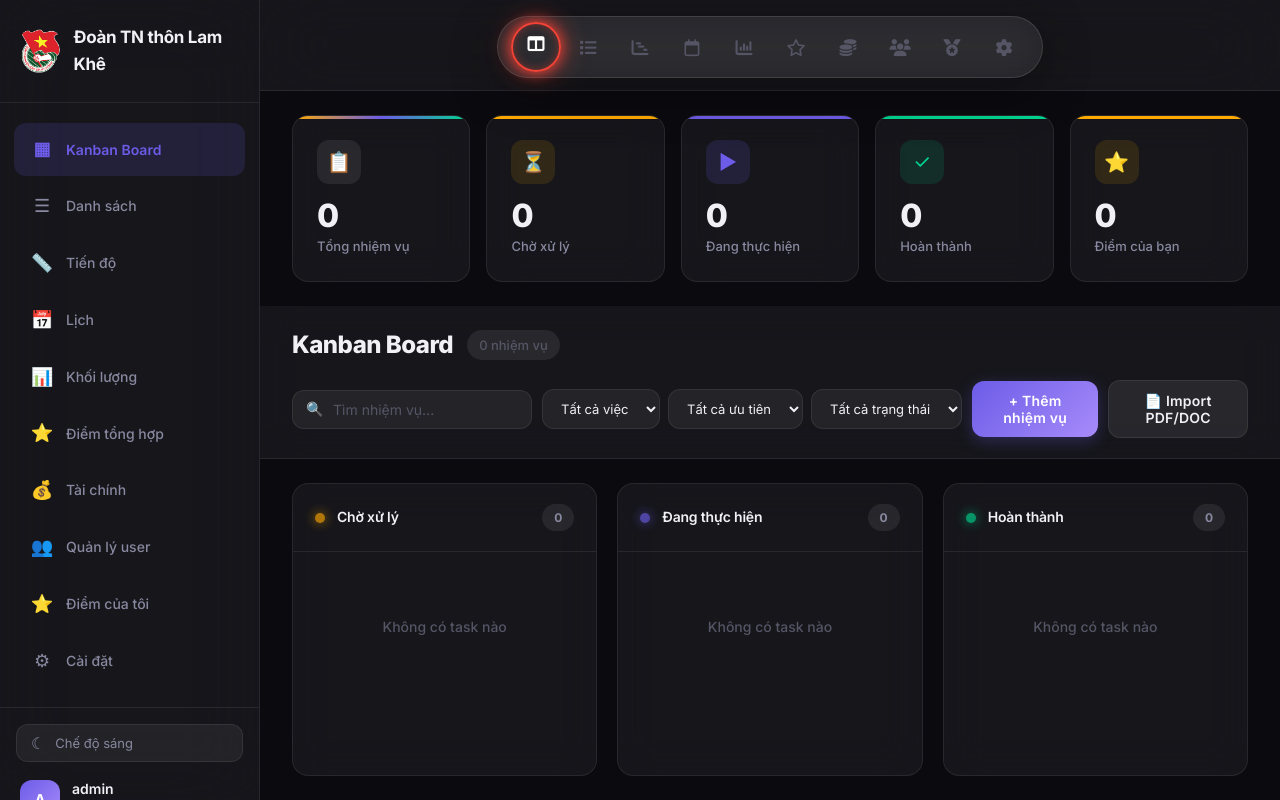
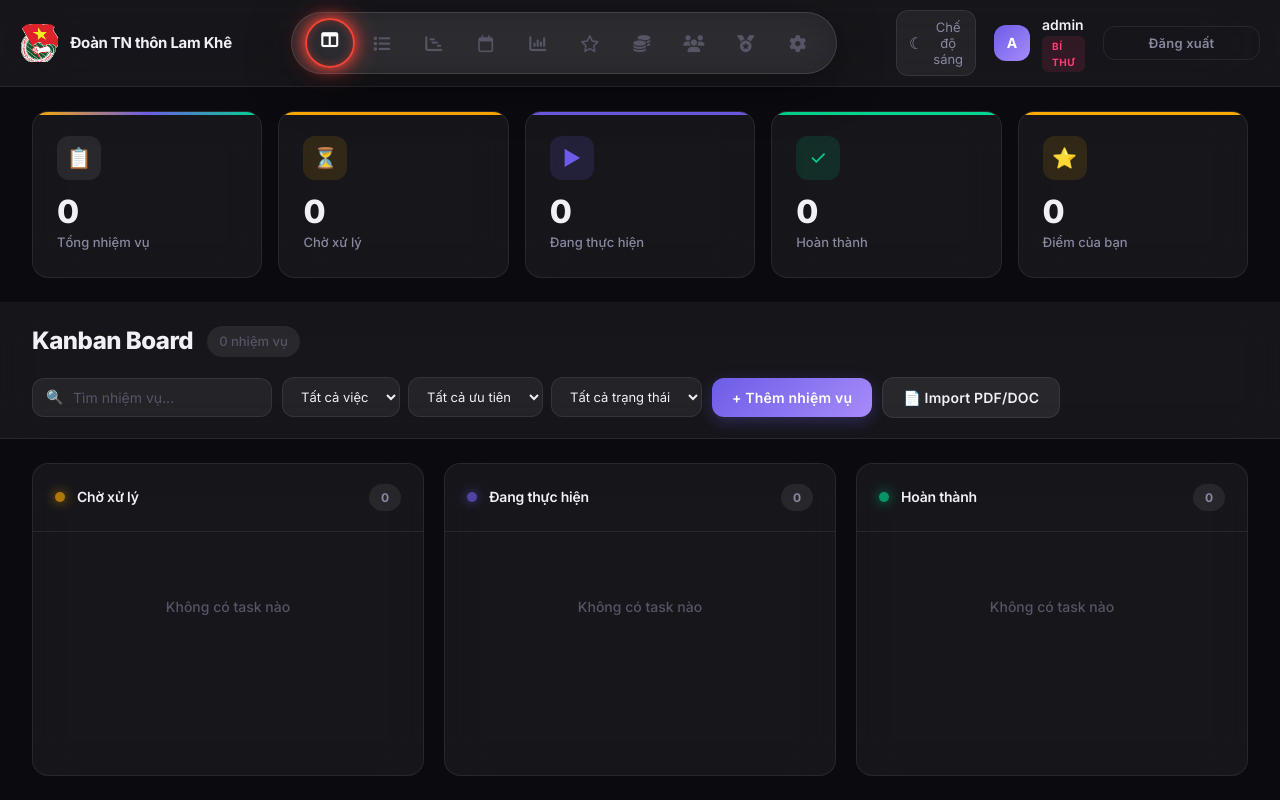
Before and after one commit to hidenononion/task-manager, a Flask app: page /dashboard in a window 1280 px wide. Run offline with Flask 3, Linux system fonts and the light colour scheme; the visitor is signed in with stand-in values (Sample User, id 1); data comes from the database, SQL or seed files in the repository; data that the repository does not hold is empty; some libraries are stand-ins or nearby versions.

Commit message:
Bo sidebar, chuyen toan bo vao glow top nav

```diff
--- a/static/css/style.css
+++ b/static/css/style.css
@@ -193,7 +193,8 @@ a:hover {
     border-radius: inherit;
 }
 
-.sidebar-header .logo-doan img {
+/* ===== GLOW NAV BRAND (logo in top bar) ===== */
+.glow-brand .logo-doan img {
     width: 44px;
     height: 44px;
 }
@@ -552,87 +553,11 @@ a:hover {
     background: var(--bg-primary);
 }
 
-/* ===== SIDEBAR ===== */
-.sidebar {
-    width: var(--sidebar-width);
-    background: var(--bg-glass);
-    backdrop-filter: blur(40px);
-    -webkit-backdrop-filter: blur(40px);
-    border-right: 1px solid var(--border);
-    display: flex;
-    flex-direction: column;
-    position: fixed;
-    top: 0;
-    left: 0;
-    bottom: 0;
-    z-index: 10;
-}
-
-.sidebar-header {
-    padding: 24px 20px;
-    display: flex;
-    align-items: center;
-    gap: 14px;
-    border-bottom: 1px solid var(--border);
-}
-
-.sidebar-header .logo {
-    width: 44px;
-    height: 44px;
-    font-size: 18px;
-    margin-bottom: 0;
-    border-radius: 12px;
-}
-
+/* ===== TOP BAR PARTS ===== */
 .app-name {
     font-weight: 700;
     font-size: 17px;
     letter-spacing: -0.3px;
-}
-
-.sidebar-nav {
-    flex: 1;
-    padding: 20px 14px;
-    display: flex;
-    flex-direction: column;
-    gap: 4px;
-}
-
-.nav-item {
-    display: flex;
-    align-items: center;
-    gap: 12px;
-    padding: 12px 16px;
-    border-radius: var(--radius);
-    color: var(--text-secondary);
-    text-decoration: none;
-    font-size: 14px;
-    font-weight: 500;
-    transition: var(--transition);
-}
-
-.nav-item:hover {
-    background: var(--bg-hover);
-    color: var(--text-primary);
-    text-decoration: none;
-}
-
-.nav-item.active {
-    background: var(--accent-light);
-    color: var(--accent);
-    font-weight: 600;
-}
-
-.nav-icon {
-    font-size: 18px;
-    width: 24px;
-    text-align: center;
-    flex-shrink: 0;
-}
-
-.sidebar-footer {
-    padding: 16px;
-    border-top: 1px solid var(--border);
 }
 
 .user-info {
@@ -725,12 +650,63 @@ a:hover {
     top: 0;
     z-index: 9;
     display: flex;
-    justify-content: center;
-    padding: 16px 16px 12px;
+    align-items: center;
+    justify-content: space-between;
+    gap: 16px;
+    padding: 10px 20px;
     background: var(--bg-glass);
     backdrop-filter: blur(40px);
     -webkit-backdrop-filter: blur(40px);
     border-bottom: 1px solid var(--border);
+}
+
+.glow-brand {
+    display: flex;
+    align-items: center;
+    gap: 12px;
+    flex-shrink: 0;
+}
+
+.glow-brand .logo {
+    width: 38px;
+    height: 38px;
+    margin-bottom: 0;
+    font-size: 15px;
+    border-radius: 10px;
+}
+
+.glow-brand .app-name {
+    font-size: 15px;
+    white-space: nowrap;
+}
+
+.glow-actions {
+    display: flex;
+    align-items: center;
+    gap: 14px;
+    flex-shrink: 0;
+}
+
+.glow-actions .theme-toggle {
+    width: auto;
+    margin-bottom: 0;
+    padding: 8px 12px;
+}
+
+.glow-actions .user-info {
+    margin-bottom: 0;
+}
+
+.glow-actions .user-avatar {
+    width: 36px;
+    height: 36px;
+    font-size: 14px;
+}
+
+.glow-actions .btn-logout {
+    padding: 8px 14px;
+    font-size: 13px;
+    white-space: nowrap;
 }
 
 .glow-nav ul {
@@ -818,7 +794,6 @@ a:hover {
 
 /* ===== MAIN CONTENT ===== */
 .main-content {
-    margin-left: var(--sidebar-width);
     flex: 1;
     display: flex;
     flex-direction: column;
--- a/static/js/app.js
+++ b/static/js/app.js
@@ -38,16 +38,10 @@ document.getElementById('userAvatar').innerHTML = currentUser.avatar ? `<img src
         fillSettings();
         applyLang(localStorage.getItem('lang') || currentUser.language || 'vi');
         if (currentUser.default_view && (currentView === 'kanban')) {
-            const target = document.querySelector(`.nav-item[data-view="${currentUser.default_view}"]`);
+            const target = document.querySelector(`.glow-item[data-view="${currentUser.default_view}"]`);
             if (target && currentUser.default_view !== 'kanban') target.click();
         }
     } catch (err) { window.location.href = '/login'; }
-}
-
-// ==================== SIDEBAR ====================
-function toggleSidebar() {
-    document.querySelector('.sidebar').classList.toggle('open');
-    document.querySelector('.sidebar-overlay').classList.toggle('active');
 }
 
 // ==================== THEME ====================
@@ -87,11 +81,11 @@ function moveGlowIndicator() {
 }
 
 function setupNav() {
-    document.querySelectorAll('.nav-item, .glow-item').forEach(item => {
+    document.querySelectorAll('.glow-item').forEach(item => {
         item.addEventListener('click', (e) => {
             e.preventDefault();
             const view = item.dataset.view;
-            document.querySelectorAll('.nav-item, .glow-item').forEach(n => n.classList.toggle('active', n.dataset.view === view));
+            document.querySelectorAll('.glow-item').forEach(n => n.classList.toggle('active', n.dataset.view === view));
             currentView = view;
 
             const views = ['kanbanView', 'listView', 'ganttView', 'calView', 'workloadView', 'pointsView', 'myPointsView', 'financeView', 'usersView', 'settingsView'];
@@ -891,12 +885,6 @@ function applyLang(lang) {
     if (lang) localStorage.setItem('lang', lang);
     document.querySelectorAll('[data-i18n]').forEach(el => { el.textContent = t(el.dataset.i18n); });
     document.querySelectorAll('[data-i18n-ph]').forEach(el => { el.placeholder = t(el.dataset.i18nPh); });
-    const icons = { kanban: '&#9638;', list: '&#9776;', gantt: '&#128207;', calendar: '&#128197;', workload: '&#128202;', points: '&#11088;', finance: '&#128176;', users: '&#128101;', 'my-points': '&#11088;', settings: '&#9881;' };
-    const navKeys = { kanban: 'nav_kanban', list: 'nav_list', gantt: 'nav_gantt', calendar: 'nav_cal', workload: 'nav_workload', points: 'nav_points', finance: 'nav_finance', users: 'nav_users', 'my-points': 'nav_mine', settings: 'nav_settings' };
-    document.querySelectorAll('.nav-item').forEach(n => {
-        const k = navKeys[n.dataset.view];
-        if (k) n.innerHTML = `<span class="nav-icon">${icons[n.dataset.view] || ''}</span> ${t(k)}`;
-    });
     const titles = { kanban: t('title_kanban'), list: t('title_list'), points: t('title_points'), 'my-points': t('title_mine'), finance: t('title_finance'), users: t('title_users'), settings: t('title_settings') };
     const vt = document.getElementById('viewTitle');
     if (vt && titles[currentView]) vt.textContent = titles[currentView];
--- a/templates/dashboard.html
+++ b/templates/dashboard.html
@@ -2,63 +2,12 @@
 {% block title %}Dashboard - Task Manager{% endblock %}
 {% block body %}
 <div class="app">
-    <aside class="sidebar">
-        <div class="sidebar-header">
-            <div class="logo logo-doan"><img src="/static/images/logo-doan.webp" alt="Logo Đoàn"></div>
-            <span class="app-name">Đoàn TN thôn Lam Khê</span>
-        </div>
-        <nav class="sidebar-nav">
-            <a href="#" class="nav-item active" data-view="kanban">
-                <span class="nav-icon">&#9638;</span> Kanban Board
-            </a>
-            <a href="#" class="nav-item" data-view="list">
-                <span class="nav-icon">&#9776;</span> Danh sách
-            </a>
-            <a href="#" class="nav-item" data-view="gantt">
-                <span class="nav-icon">&#128207;</span> <span data-i18n="nav_gantt">Tiến độ</span>
-            </a>
-            <a href="#" class="nav-item" data-view="calendar">
-                <span class="nav-icon">&#128197;</span> <span data-i18n="nav_cal">Lịch</span>
-            </a>
-            <a href="#" class="nav-item" data-view="workload">
-                <span class="nav-icon">&#128202;</span> <span data-i18n="nav_workload">Khối lượng</span>
-            </a>
-            <a href="#" class="nav-item admin-only" data-view="points" style="display:none;">
-                <span class="nav-icon">&#11088;</span> Điểm tổng hợp
-            </a>
-            <a href="#" class="nav-item admin-only" data-view="finance" style="display:none;">
-                <span class="nav-icon">&#128176;</span> Tài chính
-            </a>
-            <a href="#" class="nav-item admin-only" data-view="users" style="display:none;">
-                <span class="nav-icon">&#128101;</span> Quản lý user
-            </a>
-            <a href="#" class="nav-item" data-view="my-points">
-                <span class="nav-icon">&#11088;</span> Điểm của tôi
-            </a>
-            <a href="#" class="nav-item" data-view="settings">
-                <span class="nav-icon">&#9881;</span> Cài đặt
-            </a>
-        </nav>
-        <div class="sidebar-footer">
-            <button class="theme-toggle" onclick="toggleTheme()">
-                <span class="icon" id="themeIcon">&#9790;</span>
-                <span id="themeLabel">Chế độ sáng</span>
-            </button>
-            <div class="user-info">
-                <div class="user-avatar" id="userAvatar">A</div>
-                <div class="user-details">
-                    <span id="userName">User</span>
-                    <span id="userRole" class="badge">user</span>
-                </div>
-            </div>
-            <button class="btn btn-logout" onclick="logout()" data-i18n="logout">Đăng xuất</button>
-        </div>
-    </aside>
-
-    <div class="sidebar-overlay" onclick="toggleSidebar()"></div>
-
     <main class="main-content">
         <nav class="glow-nav">
+            <div class="glow-brand">
+                <div class="logo logo-doan"><img src="/static/images/logo-doan.webp" alt="Logo Đoàn"></div>
+                <span class="app-name">Đoàn TN thôn Lam Khê</span>
+            </div>
             <ul>
                 <li class="glow-item active" data-view="kanban" style="--clr:#f44336;">
                     <a href="#"><i class="fa-solid fa-table-columns"></i></a>
@@ -102,6 +51,20 @@
                 </li>
                 <div class="glow-indicator" id="glowIndicator"></div>
             </ul>
+            <div class="glow-actions">
+                <button class="theme-toggle" onclick="toggleTheme()">
+                    <span class="icon" id="themeIcon">&#9790;</span>
+                    <span id="themeLabel">Chế độ sáng</span>
+                </button>
+                <div class="user-info">
+                    <div class="user-avatar" id="userAvatar">A</div>
+                    <div class="user-details">
+                        <span id="userName">User</span>
+                        <span id="userRole" class="badge">user</span>
+                    </div>
+                </div>
+                <button class="btn btn-logout" onclick="logout()" data-i18n="logout">Đăng xuất</button>
+            </div>
         </nav>
         <div class="stats-grid" id="statsGrid">
             <div class="stat-card total">
@@ -133,7 +96,6 @@
 
         <header class="content-header">
             <div class="header-left">
-                <button class="hamburger" id="hamburger" onclick="toggleSidebar()">&#9776;</button>
                 <h2 id="viewTitle">Kanban Board</h2>
                 <span class="task-count" id="taskCount">0 nhiệm vụ</span>
             </div>
```
Also changed, not shown: other parts of static/css/style.css (+23 -61 lines).
